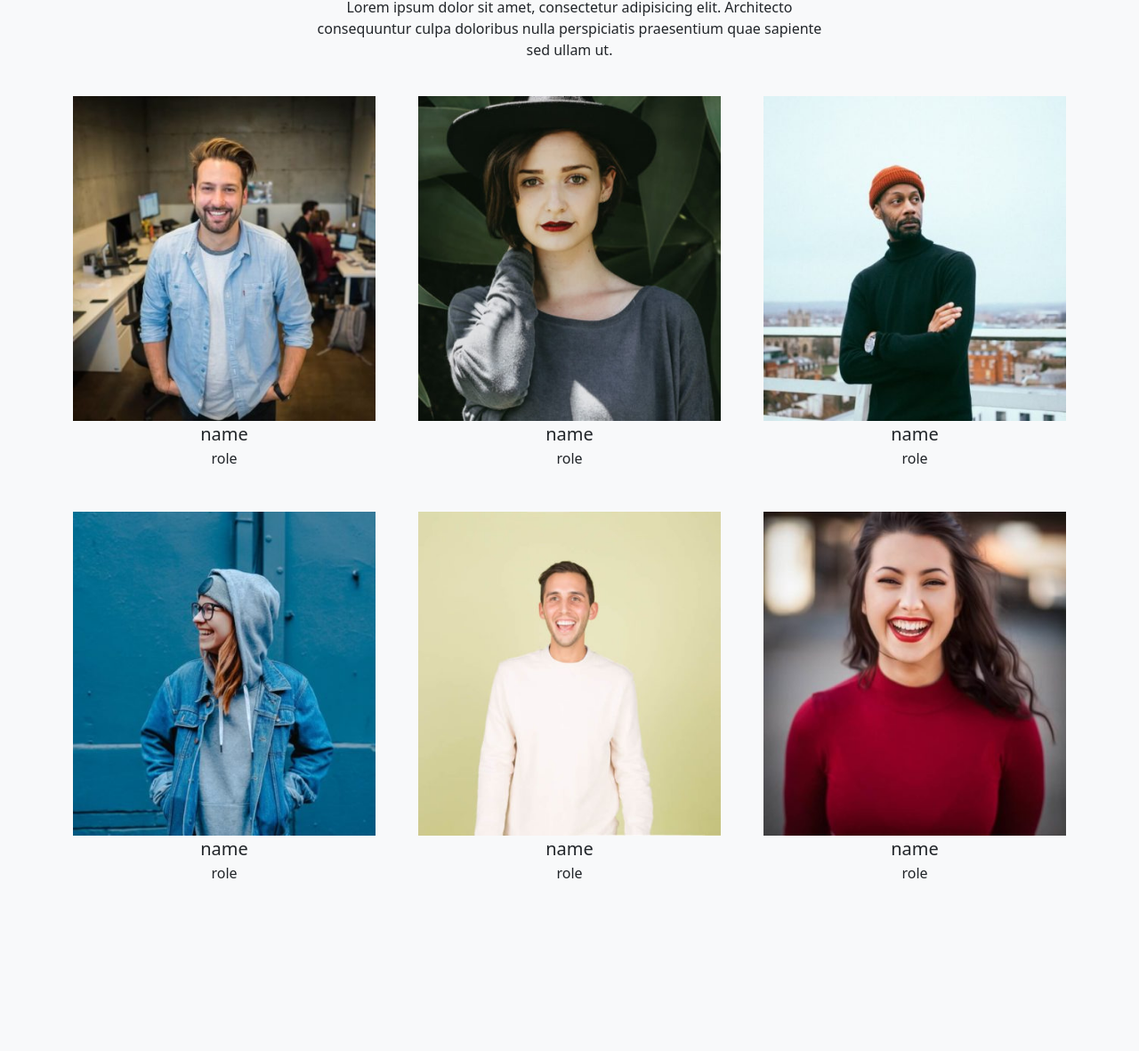
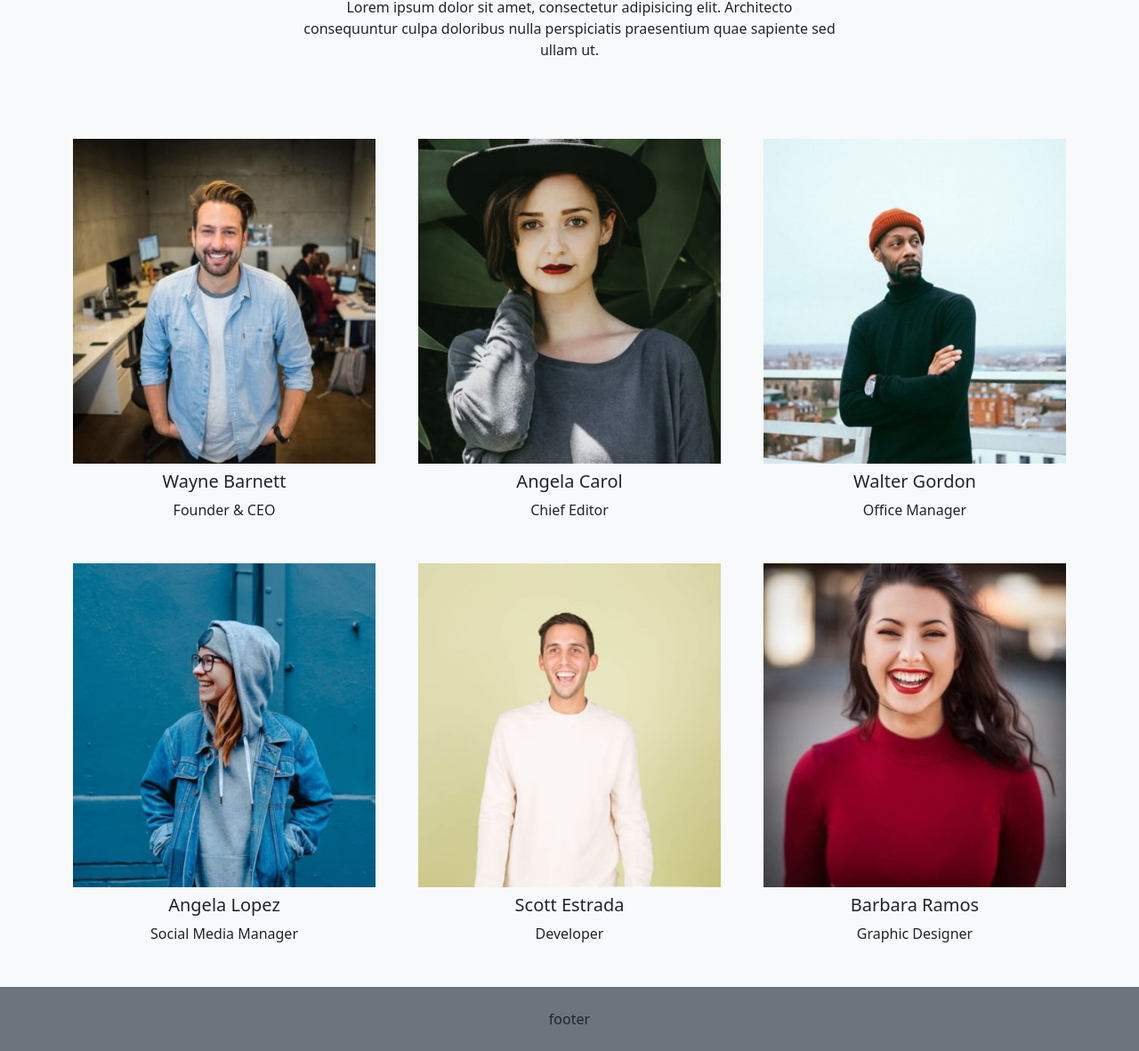
Before and after one commit to andriy-kolokolov/js-our-team, a plain HTML site: page index.html in a window 1280 px wide. Shown: the part 84-1265 px from the top of the page at 89% size. Before the commit the page ends 1077 px from the top, so only its background shows below. Drawn offline with nearby package versions, Linux system fonts and the light colour scheme.

Commit message:
add js script bonus

```diff
--- a/assets/script.js
+++ b/assets/script.js
@@ -0,0 +1,30 @@
+const listProfileNames = document.querySelectorAll(".profile_name");
+const listProfileRoles = document.querySelectorAll(".profile_role");
+const listProfileImages = document.querySelectorAll(".profile_img");
+
+// profile objects
+const profile1 = {name: "Wayne Barnett", role: "Founder & CEO", imgPath: "assets/img/wayne-barnett-founder-ceo.jpg"};
+const profile2 = {name: "Angela Carol", role: "Chief Editor", imgPath: "assets/img/angela-caroll-chief-editor.jpg"};
+const profile3 = {name: "Walter Gordon", role: "Office Manager", imgPath: "assets/img/walter-gordon-office-manager.jpg"};
+const profile4 = {name: "Angela Lopez", role: "Social Media Manager", imgPath: "assets/img/angela-lopez-social-media-manager.jpg"};
+const profile5 = {name: "Scott Estrada", role: "Developer", imgPath: "assets/img/scott-estrada-developer.jpg"};
+const profile6 = {name: "Barbara Ramos", role: "Graphic Designer", imgPath: "assets/img/barbara-ramos-graphic-designer.jpg"};
+// db (list)
+listProfiles = [profile1, profile2, profile3, profile4, profile5, profile6];
+
+// print in log objects info
+listProfiles.forEach(
+    profile => console.log(profile.name + " " + profile.role + " " + profile.imgPath)
+);
+
+listProfileNames.forEach((nameElement, index) => {
+   nameElement.innerHTML =  `${listProfiles[index].name}`;
+});
+
+listProfileRoles.forEach((roleElement, index) => {
+   roleElement.innerHTML =  `${listProfiles[index].role}`;
+});
+
+listProfileImages.forEach((imgElement, index) => {
+   imgElement.src = `${listProfiles[index].imgPath}`;
+});
--- /dev/null
+++ b/assets/style.css
@@ -0,0 +1,3 @@
+.profile_name, .profile_role {
+    margin-top: 5px;
+}
--- a/index.html
+++ b/index.html
@@ -8,17 +8,19 @@
 	<title>Title</title>
 
 	<script src="assets/script.js" defer></script>
-<!--	<link rel="stylesheet" href="style.css">-->
+	<link rel="stylesheet" href="assets/style.css">
 
 </head>
 <body class="bg-light">
 
-	<header class="container w-50 text-center p-4">
-		<div class="row">
-			<div class="col-12 text-center">
+	<header class="container-fluid text-center p-4">
+		<div class="row justify-content-center">
+			<div class="col-6 text-center">
 				<h1>OUR TEAM</h1>
 			</div>
-			<div class="col-12">
+		</div>
+		<div class="row  justify-content-center">
+			<div class="col-6">
 				<p>
 					Lorem ipsum dolor sit amet, consectetur adipisicing elit. Architecto consequuntur culpa doloribus
 					nulla perspiciatis praesentium quae sapiente sed ullam ut.
@@ -27,40 +29,44 @@
 		</div>
 	</header>
 
-	<main class="main-wrapper container">
-		<div class="row g-5">
+	<main class="mt-5 main-wrapper container">
+		<div class="row g-5 profiles-wrapper">
 			<div class="col-4">
-				<img src="assets/img/wayne-barnett-founder-ceo.jpg" alt="" class="img-fluid">
-				<div class="person_name text-center text-light-grey fs-5" id="person1">name</div>
-				<div class="person_role text-center text-light-grey fs-6">role</div>
+				<img src="" alt="" class="profile_img img-fluid">
+				<div class="profile_name text-center text-light-grey fs-5"></div>
+				<div class="profile_role text-center text-light-grey fs-6">role</div>
 			</div>
 			<div class="col-4">
-				<img src="assets/img/angela-caroll-chief-editor.jpg" alt="" class="img-fluid">
-				<div class="person_name text-center text-light-grey fs-5" id="person2">name</div>
-				<div class="person_role text-center text-light-grey fs-6">role</div>
+				<img src="" alt="" class="profile_img img-fluid">
+				<div class="profile_name text-center text-light-grey fs-5"></div>
+				<div class="profile_role text-center text-light-grey fs-6"></div>
 			</div>
 			<div class="col-4">
-				<img src="assets/img/walter-gordon-office-manager.jpg" alt="" class="img-fluid">
-				<div class="person_name text-center text-light-grey fs-5" id="person3">name</div>
-				<div class="person_role text-center text-light-grey fs-6">role</div>
+				<img src="" alt="" class="profile_img img-fluid">
+				<div class="profile_name text-center text-light-grey fs-5"></div>
+				<div class="profile_role text-center text-light-grey fs-6"></div>
 			</div>
 			<div class="col-4">
-				<img src="assets/img/angela-lopez-social-media-manager.jpg" alt="" class="img-fluid">
-				<div class="person_name text-center text-light-grey fs-5" id="person4">name</div>
-				<div class="person_role text-center text-light-grey fs-6">role</div>
+				<img src="" alt="" class="profile_img img-fluid">
+				<div class="profile_name text-center text-light-grey fs-5"></div>
+				<div class="profile_role text-center text-light-grey fs-6"></div>
 			</div>
 			<div class="col-4">
-				<img src="assets/img/scott-estrada-developer.jpg" alt="" class="img-fluid">
-				<div class="person_name text-center text-light-grey fs-5" id="person5">name</div>
-				<div class="person_role text-center text-light-grey fs-6">role</div>
+				<img src="" alt="" class="profile_img img-fluid">
+				<div class="profile_name text-center text-light-grey fs-5"></div>
+				<div class="profile_role text-center text-light-grey fs-6"></div>
 			</div>
 			<div class="col-4">
-				<img src="assets/img/barbara-ramos-graphic-designer.jpg" alt="" class="img-fluid">
-				<div class="person_name text-center text-light-grey fs-5" id="person6">name</div>
-				<div class="person_role text-center text-light-grey fs-6">role</div>
+				<img src="" alt="" class="profile_img img-fluid">
+				<div class="profile_name text-center text-light-grey fs-5"></div>
+				<div class="profile_role text-center text-light-grey fs-6"></div>
 			</div>
 		</div>
 	</main>
+
+	<footer class="mt-5 p-4 text-center bg-secondary">
+		footer
+	</footer>
 
 	<link href="https://cdn.jsdelivr.net/npm/bootstrap@5.3.0-alpha3/dist/css/bootstrap.min.css" rel="stylesheet"
 			integrity="sha384-KK94CHFLLe+nY2dmCWGMq91rCGa5gtU4mk92HdvYe+M/SXH301p5ILy+dN9+nJOZ" crossorigin="anonymous">
```
